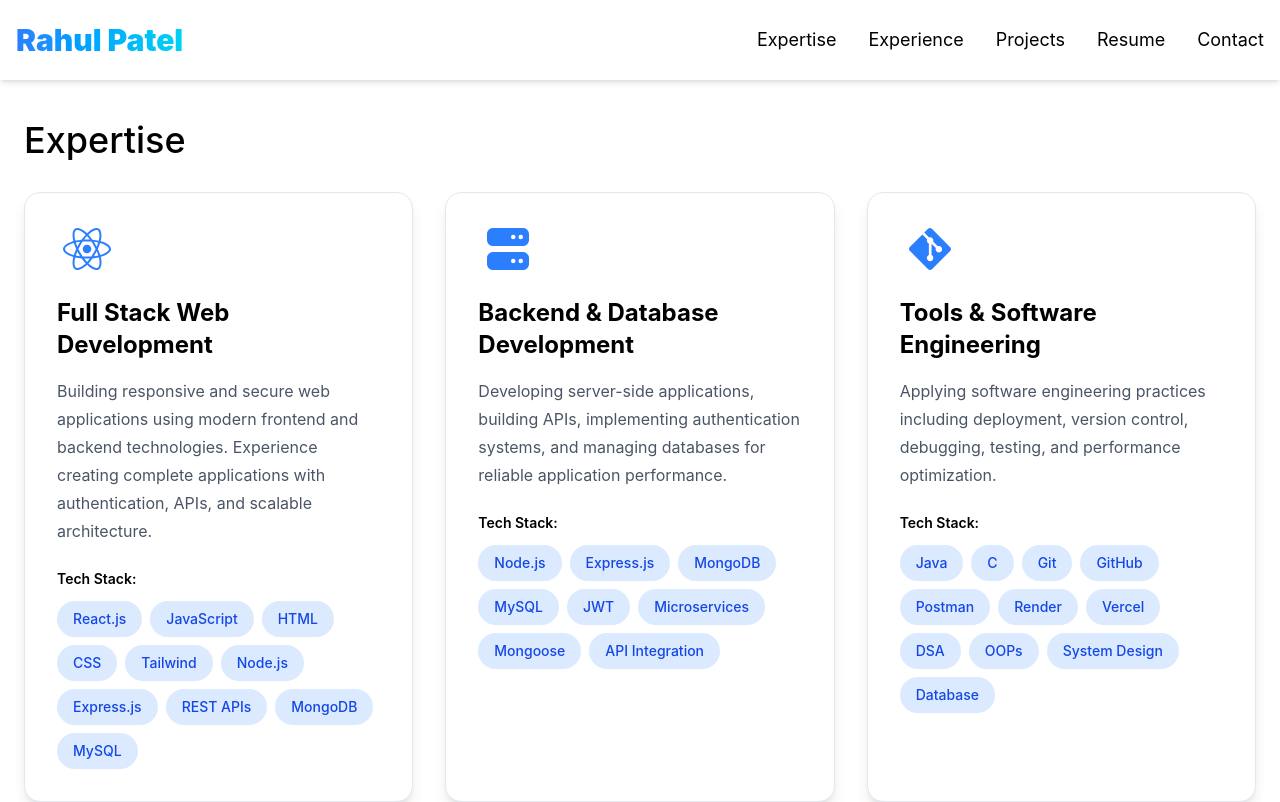
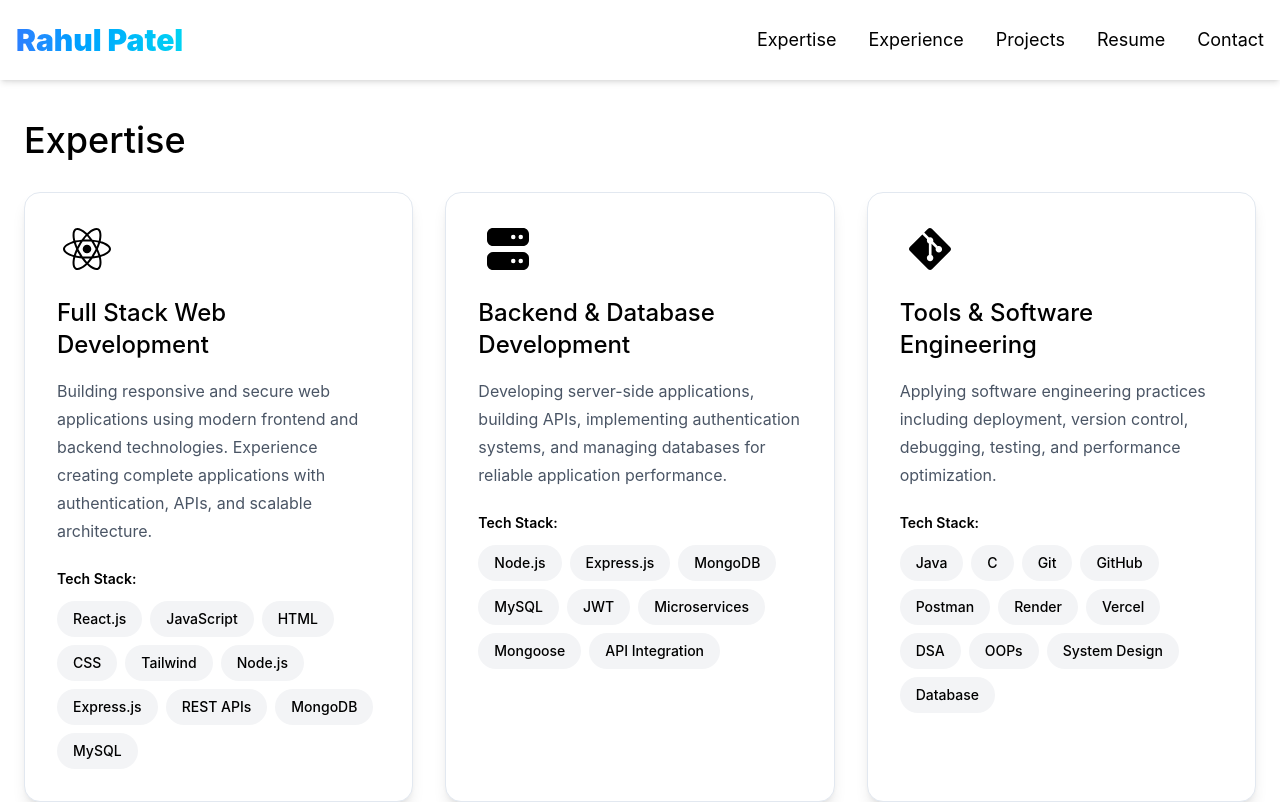
Before and after one commit to appy-spec/portfolio, a React (Vite) app: page / in a window 1280 px wide. Shown: the top 802 px of the page. Built offline with nearby package versions, Linux system fonts and the light colour scheme.

Commit message:
fix some looks

```diff
--- a/src/components/Expertise.jsx
+++ b/src/components/Expertise.jsx
@@ -94,11 +94,11 @@ function Expertise() {
                 hover:shadow-2xl
               "
             >
-              <div className="mb-6 text-blue-500">
+              <div className="mb-6 text-black-500">
                 <FontAwesomeIcon icon={skill.icon} size="3x" />
               </div>
 
-              <h3 className="text-2xl font-bold mb-4">{skill.title}</h3>
+              <h3 className="text-2xl font-medium mb-4">{skill.title}</h3>
 
               <p className="text-gray-600 leading-7 mb-6">{skill.desc}</p>
 
@@ -112,15 +112,12 @@ function Expertise() {
                     key={label}
                     className="
                       rounded-full
-                      bg-blue-100
+                      bg-gray-100
                       px-4
                       py-2
                       text-sm
                       font-medium
-                      text-blue-700
-                      transition
-                      hover:bg-blue-500
-                      hover:text-white
+                      text-black-400
                     "
                   >
                     {label}
```
